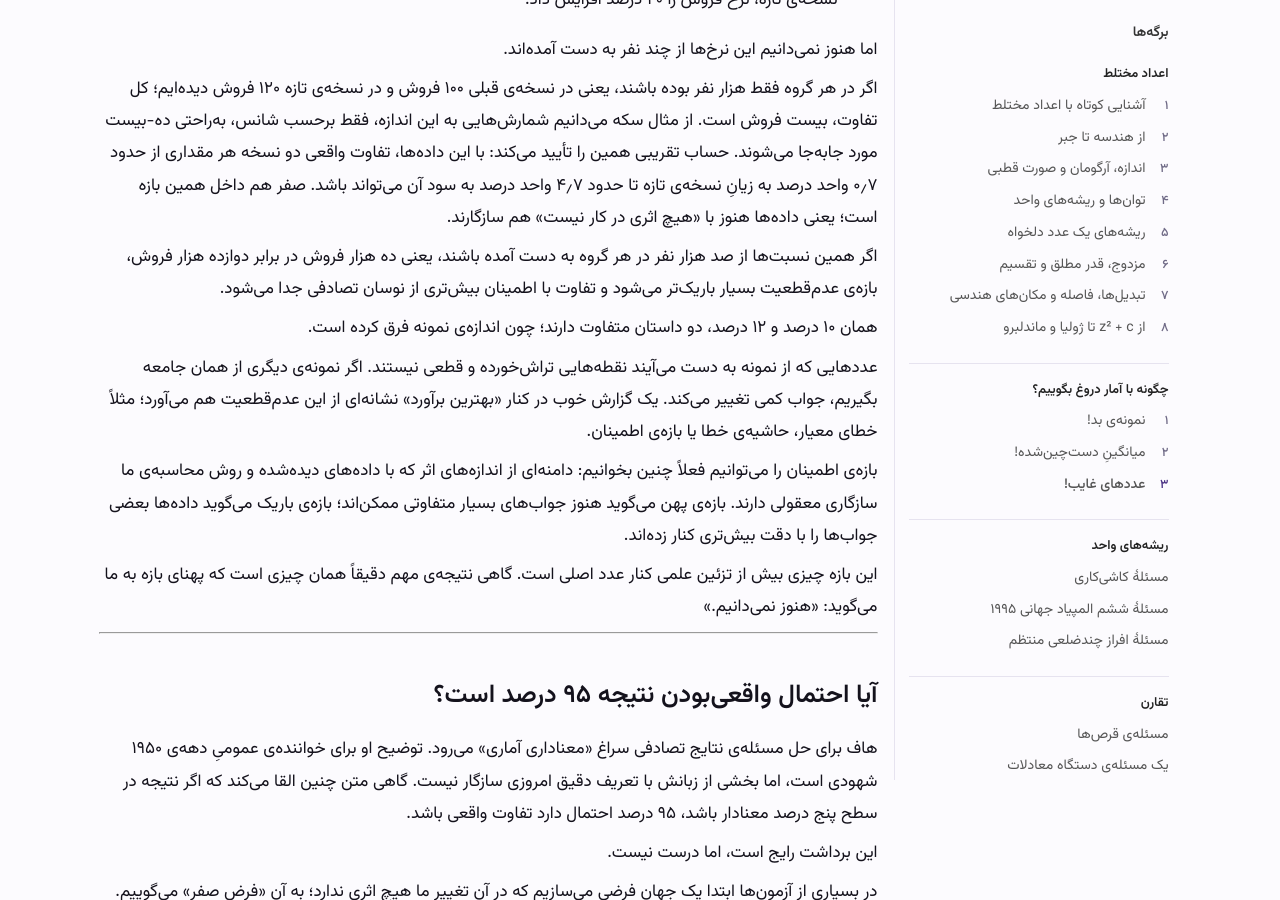
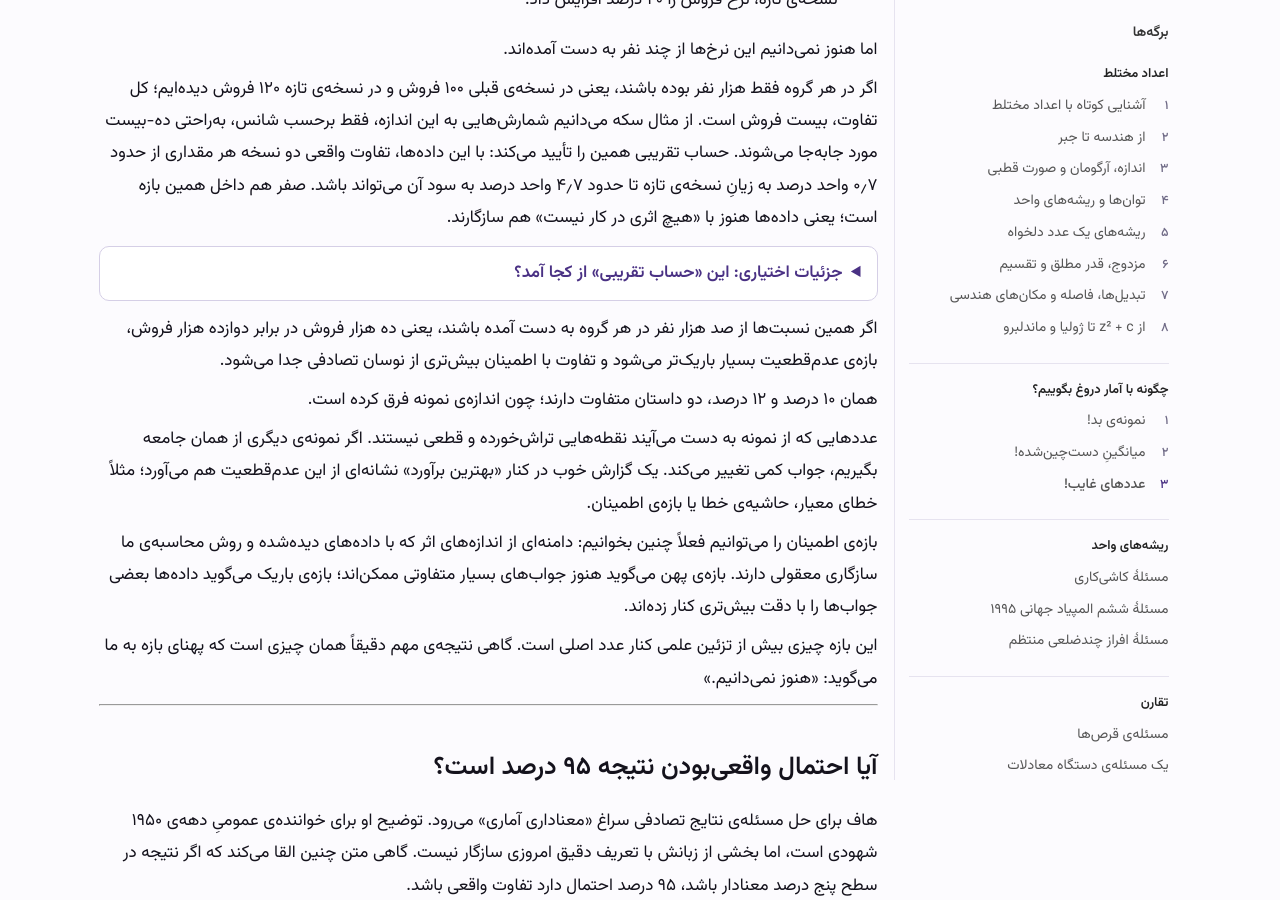
Before and after one commit to pooyarezaie/Fractal-Notes, a Jekyll site: the page built from how-to-lie-with-statistics/the-little-figures-that-are-not-there.md, in a window 1280 px wide and 900 px high, scrolled down 3803 px. Built offline with Jekyll 4.4.1, drawn with Linux system fonts in a browser that asks for light colours; part of the change alters nothing that is shown.

Commit message:
Add an optional fold-out deriving the -0.7..+4.7 interval
The main prose asserts the range; the new جزئیات اختیاری box earns
it in three steps: each group's count wobbles by about ten sales,
the difference wobbles by the root of the summed squares (~1.4 pp),
and two such deviations around the observed 2 pp give the interval.
Ends by showing why 100k per group shrinks it to 2 +/- 0.3.

Co-Authored-By: Claude Fable 5 <noreply@anthropic.com>

```diff
--- a/how-to-lie-with-statistics/the-little-figures-that-are-not-there.md
+++ b/how-to-lie-with-statistics/the-little-figures-that-are-not-there.md
@@ -104,6 +104,21 @@ last_modified_at: 2026-08-12
 اما هنوز نمی‌دانیم این نرخ‌ها از چند نفر به دست آمده‌اند.
 
 اگر در هر گروه فقط هزار نفر بوده باشند، یعنی در نسخه‌ی قبلی ۱۰۰ فروش و در نسخه‌ی تازه ۱۲۰ فروش دیده‌ایم؛ کل تفاوت، بیست فروش است. از مثال سکه می‌دانیم شمارش‌هایی به این اندازه، فقط برحسب شانس، به‌راحتی ده-بیست مورد جابه‌جا می‌شوند. حساب تقریبی همین را تأیید می‌کند: با این داده‌ها، تفاوت واقعی دو نسخه هر مقداری از حدود ۰٫۷ واحد درصد به زیانِ نسخه‌ی تازه تا حدود ۴٫۷ واحد درصد به سود آن می‌تواند باشد. صفر هم داخل همین بازه است؛ یعنی داده‌ها هنوز با «هیچ اثری در کار نیست» هم سازگارند.
+
+<details class="exercise" markdown="1">
+<summary>جزئیات اختیاری: این «حساب تقریبی» از کجا آمد؟</summary>
+
+سه قدم ساده است.
+
+**قدم اول — نوسان هر گروه.** اگر هر یک از هزار نفر با احتمالی حدود ۱۰ درصد خرید کند، شمار فروش‌ها عددی ثابت نیست. اندازه‌ی معمول این نوسان را «انحراف معیار» می‌نامند و برای چنین شمارشی حدود $\sqrt{1000\times 0.1\times 0.9}\approx 10$ فروش است. پس «۱۰۰ فروش» را باید «۱۰۰، با حدودِ ده فروش بالا و پایین» خواند. برای گروه دوم هم حساب تقریباً همین است.
+
+**قدم دوم — نوسان تفاوت.** تفاوتِ دو عددِ نوسان‌دار از هر کدامشان بیش‌تر نوسان می‌کند؛ البته نوسان‌ها به‌جای جمع معمولی، با جمع مربع‌هایشان ترکیب می‌شوند: $\sqrt{10^2+10^2}\approx 14$ فروش، یعنی حدود ۱٫۴ واحد درصد.
+
+**قدم سوم — بازه.** در نوسان‌های زنگوله‌ای‌شکل — مثل همان نمودار پرتاب سکه — نتیجه در حدود ۹۵ درصد اوقات از دو انحراف معیار دورتر نمی‌رود. پس بازه‌ی مرسومِ «۹۵ درصدی» چنین می‌شود: ۲ واحد درصدِ مشاهده‌شده، به‌اضافه و منهای دو برابرِ ۱٫۴؛ یعنی از حدود ۰٫۷ واحد درصد زیر صفر تا حدود ۴٫۷ واحد درصد بالای آن.
+
+همین سه قدم نشان می‌دهد چرا نمونه‌ی بزرگ‌تر بازه را باریک می‌کند: با صد هزار نفر در هر گروه، نوسان هر شمارش نسبت به اندازه‌اش بسیار کوچک‌تر می‌شود و بازه به حدودِ ۲ به‌اضافه و منهای ۰٫۳ واحد درصد می‌رسد.
+
+</details>
 
 اگر همین نسبت‌ها از صد هزار نفر در هر گروه به دست آمده باشند، یعنی ده هزار فروش در برابر دوازده هزار فروش، بازه‌ی عدم‌قطعیت بسیار باریک‌تر می‌شود و تفاوت با اطمینان بیش‌تری از نوسان تصادفی جدا می‌شود.
 
```
